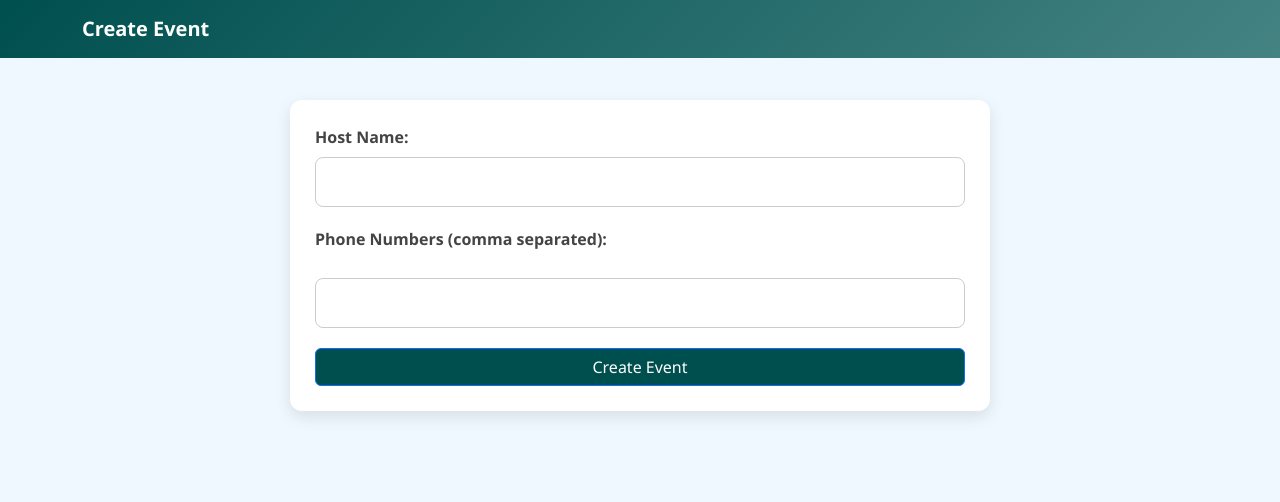
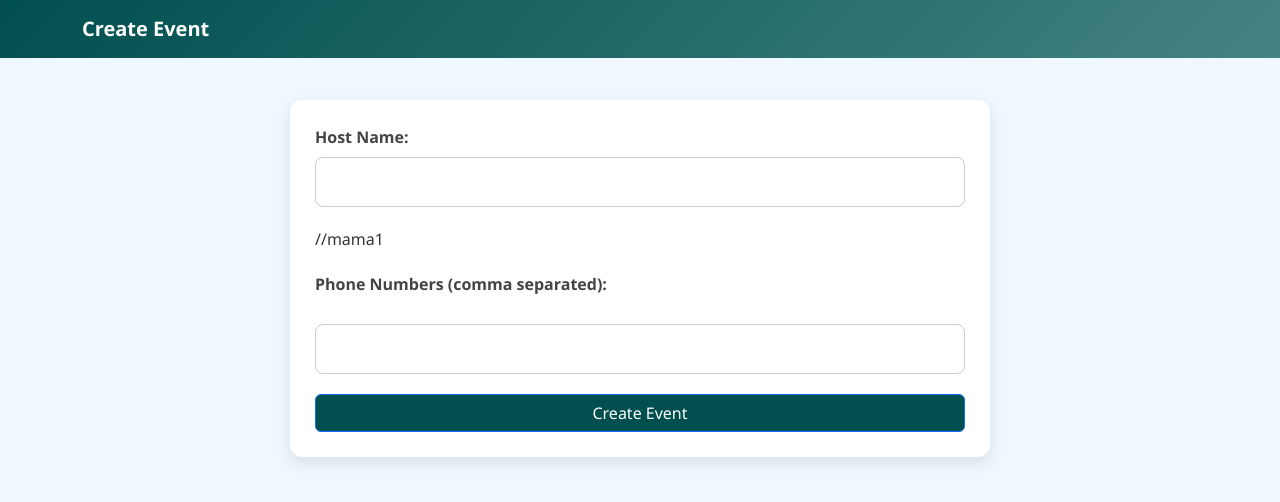
Before and after one commit to vanp007/smart-invite, a React (Vite) app: page /create-event in a window 1280 px wide. Shown: the top 502 px of the page. Built offline with nearby package versions, Linux system fonts and the light colour scheme.

Commit message:
Update CreateEvent.jsx

```diff
--- a/src/components/CreateEvent.jsx
+++ b/src/components/CreateEvent.jsx
@@ -53,6 +53,8 @@ const CreateEvent = () => {
 						<input type="text" id="hostName" name="hostName" required />
 					</div>
 
+//mama1
+
 					<label htmlFor="phoneNumbers" className="full-width">Phone Numbers (comma separated):</label>
 
 					<input type="text" id="phoneNumbers" className="full-width" name="phoneNumbers" required />
```
